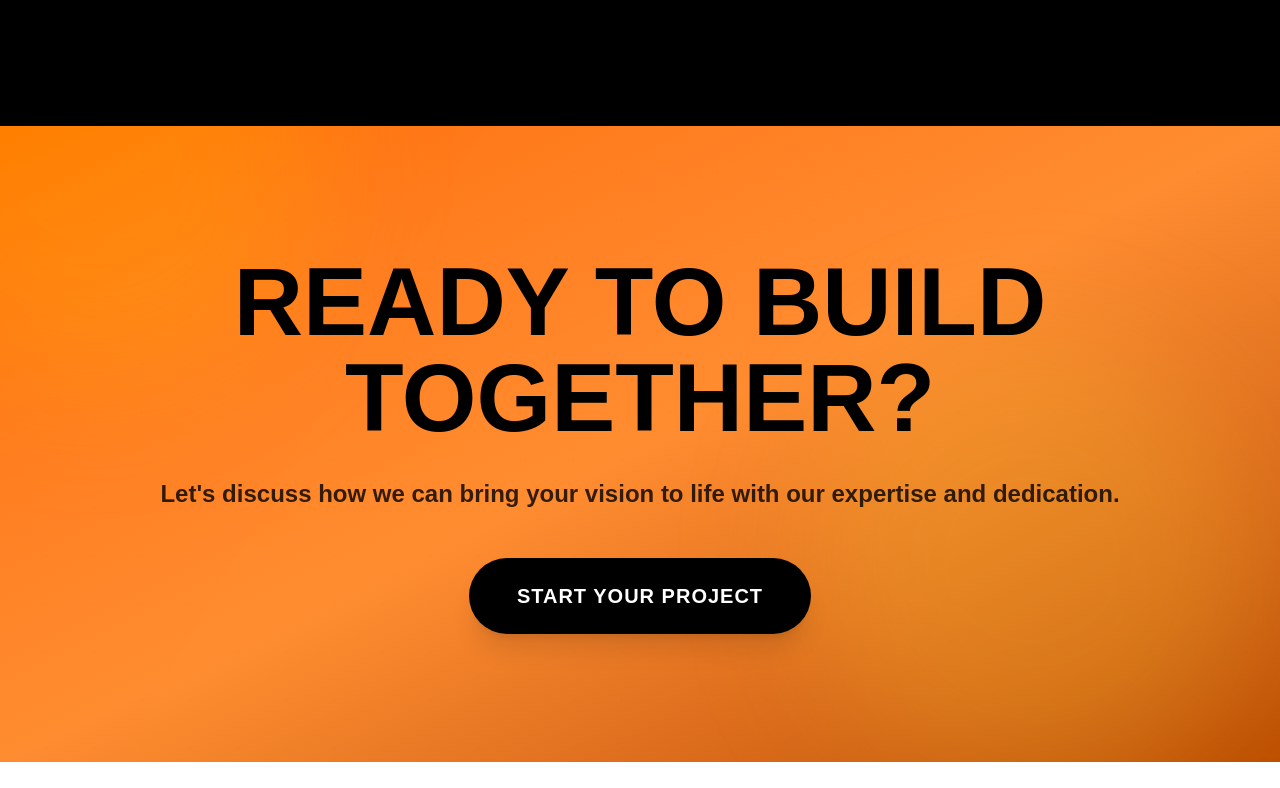
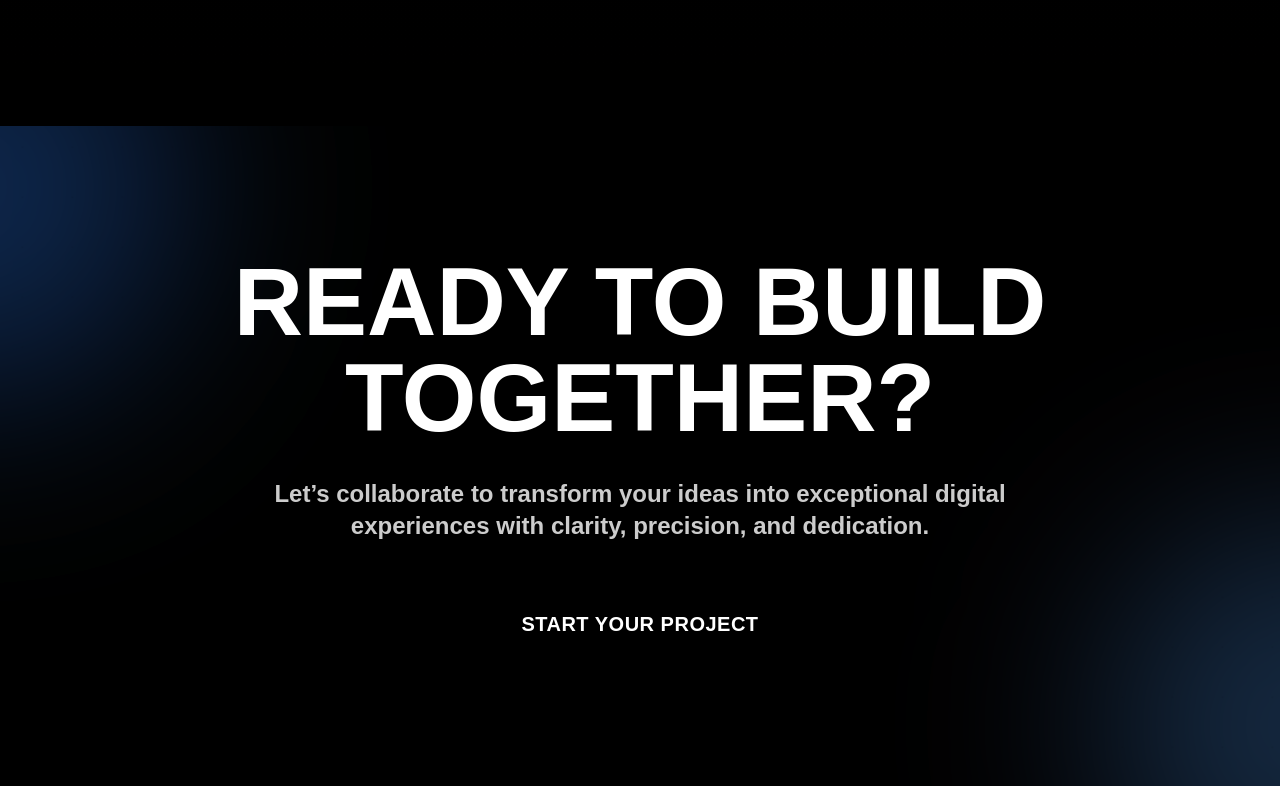
Before and after one commit to Karansayambar/aasma-website, a Next.js app: page / in a window 1280 px wide. Shown: the part 4352-5140 px from the top of the page. Built offline with nearby package versions, Linux system fonts and the light colour scheme.

Commit message:
change color schema

```diff
--- a/app/components/AboutUs.jsx
+++ b/app/components/AboutUs.jsx
@@ -682,60 +682,48 @@ const AboutUs = () => {
       </section>
 
       {/* CTA Section */}
-      <section className="relative py-32 px-4 bg-gradient-to-br from-[#FF6A00] via-[#FF8A30] to-[#ff6a00b9] overflow-hidden">
-        {/* 🔶 Soft Professional Orange Glow Blobs */}
+      <section className="relative py-32 px-4 text-white overflow-hidden">
+        {/* 🔶 STRONG VISIBLE ORANGE BLOBS */}
         <motion.div
-          className="absolute -top-40 -left-40 w-[450px] h-[450px] bg-amber-400/25 rounded-full blur-3xl"
-          animate={{ x: [0, 35, 0], y: [0, -35, 0] }}
+          className="absolute top-[-20%] left-[-20%] w-[420px] h-[420px] bg-blue-500/30 rounded-full blur-[100px]"
+          animate={{ x: [0, 20, 0], y: [0, -20, 0] }}
           transition={{ duration: 18, repeat: Infinity, ease: "easeInOut" }}
         />
 
         <motion.div
-          className="absolute bottom-0 right-0 w-[450px] h-[450px] bg-amber-300/20 rounded-full blur-3xl"
-          animate={{ x: [0, -25, 0], y: [0, 25, 0] }}
-          transition={{ duration: 16, repeat: Infinity, ease: "easeInOut" }}
+          className="absolute bottom-[-20%] right-[-20%] w-[420px] h-[420px] bg-blue-400/25 rounded-full blur-[100px]"
+          animate={{ x: [0, -20, 0], y: [0, 20, 0] }}
+          transition={{ duration: 18, repeat: Infinity, ease: "easeInOut" }}
         />
 
-        {/* 🔶 Elegant Very-Soft Mesh Grid */}
+        {/* 🔶 CLEARER GRID (More visible than before) */}
         <motion.div
-          className="absolute inset-0 opacity-[0.12]"
+          className="absolute inset-0 opacity-[0.20]"
           style={{
             backgroundImage:
-              "radial-gradient(circle, rgba(0,0,0,0.15) 1px, transparent 1px)",
-            backgroundSize: "48px 48px",
+              "radial-gradient(circle, rgba(0,0,0,0.25) 1px, transparent 1px)",
+            backgroundSize: "50px 50px",
           }}
-          animate={{
-            backgroundPosition: ["0% 0%", "100% 100%"],
-          }}
-          transition={{
-            duration: 22,
-            repeat: Infinity,
-            repeatType: "reverse",
-          }}
+          animate={{ backgroundPosition: ["0% 0%", "100% 100%"] }}
+          transition={{ duration: 20, repeat: Infinity, repeatType: "reverse" }}
         />
 
-        {/* 🔶 Warm Aurora Highlight */}
+        {/* 🔶 SUBTLE HIGHLIGHT (very soft, not washed-out) */}
         <motion.div
-          className="absolute inset-0 mix-blend-overlay opacity-30"
+          className="absolute inset-0 mix-blend-overlay opacity-20"
           style={{
             background:
-              "linear-gradient(120deg, rgba(255,255,255,0.15), rgba(255,180,80,0.15), rgba(255,200,120,0.1))",
-            backgroundSize: "300% 300%",
+              "linear-gradient(120deg, rgba(255,255,255,0.12), rgba(255,160,60,0.15), rgba(255,130,40,0.12))",
+            backgroundSize: "260% 260%",
           }}
-          animate={{
-            backgroundPosition: ["0% 50%", "100% 50%", "0% 50%"],
-          }}
-          transition={{
-            duration: 14,
-            repeat: Infinity,
-            ease: "easeInOut",
-          }}
+          animate={{ backgroundPosition: ["0% 50%", "100% 50%", "0% 50%"] }}
+          transition={{ duration: 18, repeat: Infinity, ease: "easeInOut" }}
         />
 
         {/* ===================== CONTENT ===================== */}
         <div className="max-w-5xl mx-auto text-center relative z-10">
           <motion.h2
-            className="text-5xl md:text-8xl font-black text-black mb-8"
+            className="text-5xl md:text-8xl font-black text-white mb-8"
             initial={{ opacity: 0, scale: 0.5 }}
             whileInView={{ opacity: 1, scale: 1 }}
             viewport={{ once: true }}
@@ -747,30 +735,30 @@ const AboutUs = () => {
           </motion.h2>
 
           <motion.p
-            className="text-xl md:text-2xl text-black/80 mb-12 font-semibold"
-            initial={{ opacity: 0, y: 50 }}
+            className="text-xl md:text-2xl text-white/80 mb-12 font-semibold max-w-3xl mx-auto"
+            initial={{ opacity: 0, y: 40 }}
             whileInView={{ opacity: 1, y: 0 }}
             viewport={{ once: true }}
             transition={{ delay: 0.3 }}
           >
-            Let's discuss how we can bring your vision to life with our
-            expertise and dedication.
+            Let’s collaborate to transform your ideas into exceptional digital
+            experiences with clarity, precision, and dedication.
           </motion.p>
 
           <motion.div
             className="flex flex-col sm:flex-row gap-6 justify-center"
-            initial={{ opacity: 0, y: 50 }}
+            initial={{ opacity: 0, y: 40 }}
             whileInView={{ opacity: 1, y: 0 }}
             viewport={{ once: true }}
             transition={{ delay: 0.5 }}
           >
             <motion.button
-              className="bg-black text-white font-black py-6 px-12 rounded-full text-xl uppercase tracking-wider relative overflow-hidden group shadow-xl"
-              whileHover={{ scale: 1.05 }}
-              whileTap={{ scale: 0.95 }}
+              className="bg-black text-white font-semibold py-5 px-12 rounded-full text-xl uppercase tracking-wide relative overflow-hidden group shadow-lg"
+              whileHover={{ scale: 1.06 }}
+              whileTap={{ scale: 0.96 }}
               onClick={() => handleScrollTo("contact")}
             >
-              <motion.div className="absolute inset-0 bg-gradient-to-r from-black-500 to-black-200 opacity-0 group-hover:opacity-100 transition-opacity duration-300" />
+              <motion.div className="absolute inset-0 bg-gradient-to-r from-orange-400 to-orange-200 opacity-0 group-hover:opacity-100 transition-opacity duration-300" />
               <span className="relative z-10">Start Your Project</span>
             </motion.button>
           </motion.div>
```
